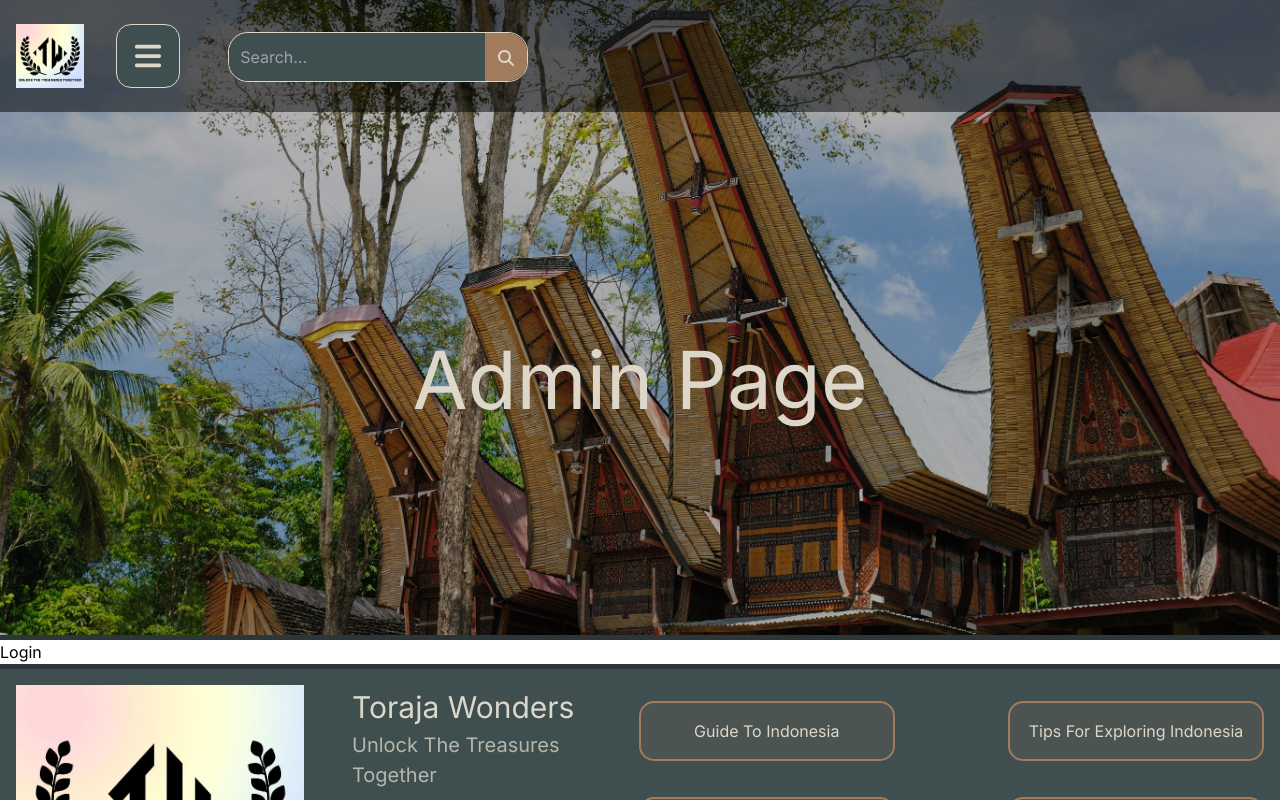
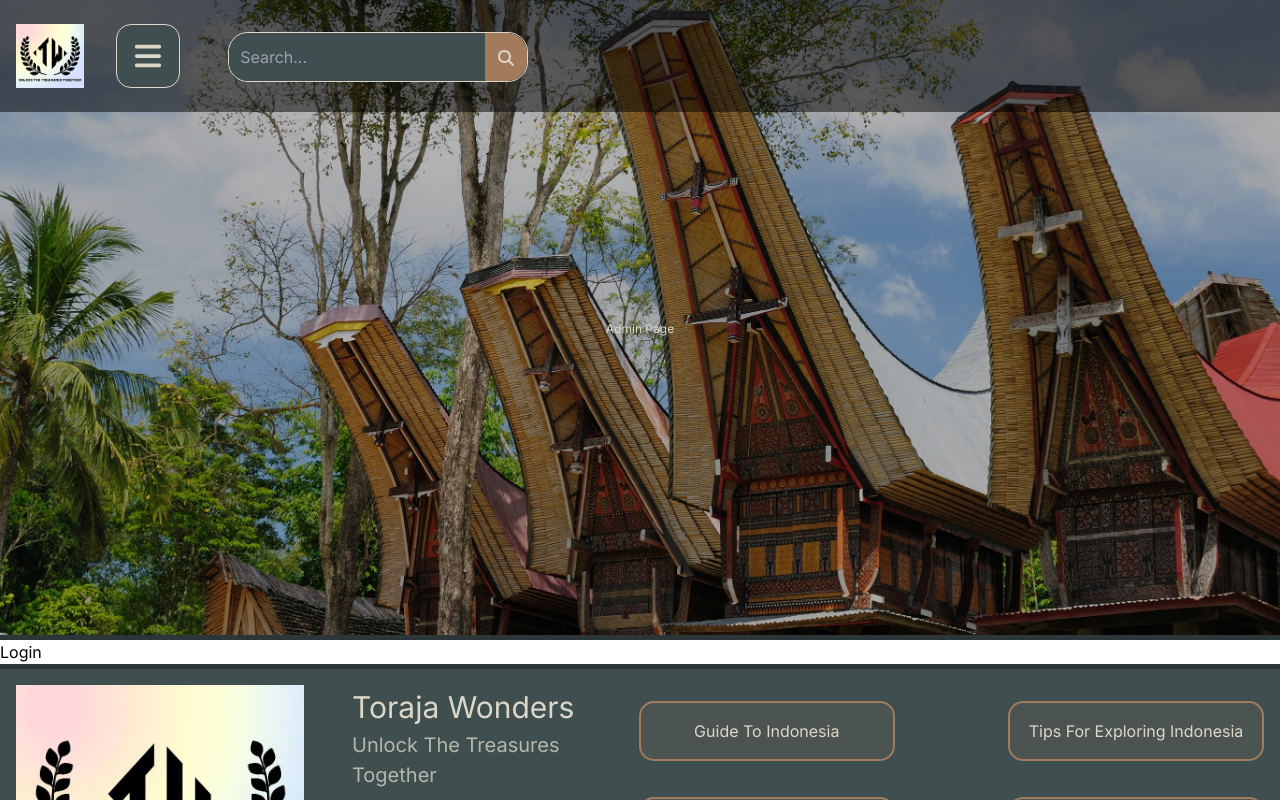
Before and after one commit to ilia-a3/toraja-wonders, a Next.js app in the folder frontend/: page /admin in a window 1280 px wide. Shown: the top 800 px of the page. Built offline with nearby package versions, Linux system fonts and the light colour scheme.

Commit message:
size bug

```diff
--- a/frontend/app/PageCover.tsx
+++ b/frontend/app/PageCover.tsx
@@ -1,9 +1,10 @@
 import "./PageCover.scss";
-export default function PageCover(props: { title: string; size: number }) {
+export default function PageCover(props: { title: string; size?: number }) {
+  const size = 12 || props.size;
   return (
     <div className="PageCover">
       <div id="backdrop">
-        <h1 style={{ fontSize: props.size }}>{props.title}</h1>
+        <h1 style={{ fontSize: size }}>{props.title}</h1>
       </div>
       <img src="/images/toraja-cover.jpg" alt="" />
     </div>
--- a/frontend/app/about-indonesia/page.tsx
+++ b/frontend/app/about-indonesia/page.tsx
@@ -3,7 +3,7 @@ import "./styles.scss";
 export default function AboutIndonesia() {
   return (
     <div id="AboutIndonesia">
-      <PageCover title="About Indonesia" />
+      <PageCover title="About Indonesia" size={12} />
       <section id="intro">
         <h1>Where Is Indonesia?</h1>
         <div className="body">
```
